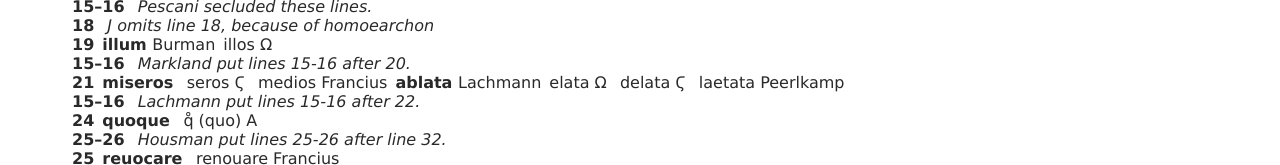
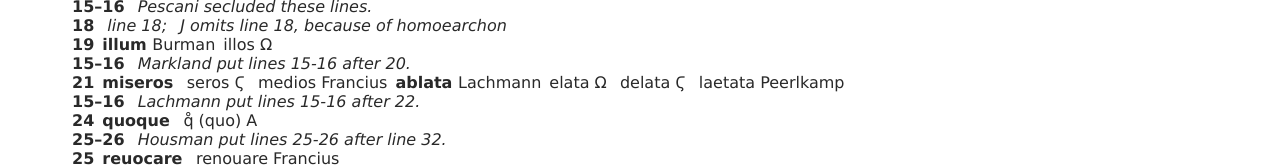
Before and after one commit to hcayless/appcrit, a plain HTML site: page Propertius-1-15.html in a window 1280 px wide. Shown: the part 1291-1456 px from the top of the page. Drawn offline with nearby package versions, Linux system fonts and the light colour scheme.

Commit message:
Re-generated.

```diff
--- a/Propertius-1-15.html
+++ b/Propertius-1-15.html
@@ -114,7 +114,7 @@
 </tei-app>
 <tei-l n="17">nec sic Aesoniden rapientibus anxia uentis</tei-l>
 <tei-app id="d1e372">
-  <tei-lem id="d1e373"><tei-l n="18">Hypsipyle uacuo constitit in thalamo:</tei-l></tei-lem>
+  <tei-lem id="d1e373"><tei-l n="18">Hypsipyle uacuo constitit in thalamo:</tei-l></tei-lem><tei-wit>line 18;</tei-wit>
   <tei-rdg id="d1e376" wit="#J"></tei-rdg><tei-wit>J omits line 18, because of homoearchon</tei-wit>
 </tei-app>
 <tei-l n="19">Hypsipyle nullos post <tei-app id="d1e385"><tei-lem id="d1e384" source="#Burman">illum</tei-lem><tei-rdg id="d1e386" wit="#Ω">illos</tei-rdg></tei-app> sensit amores,</tei-l>
```
